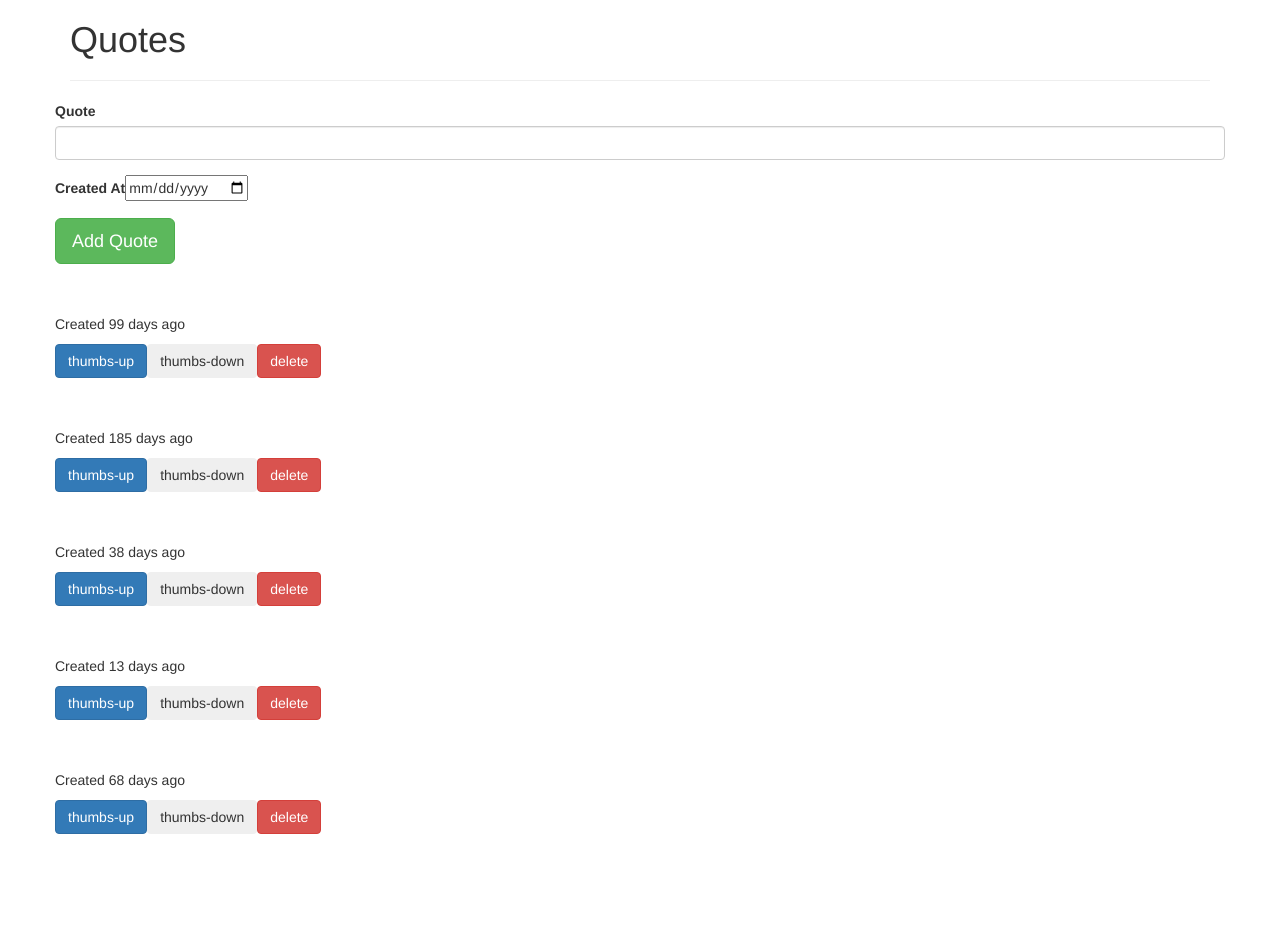
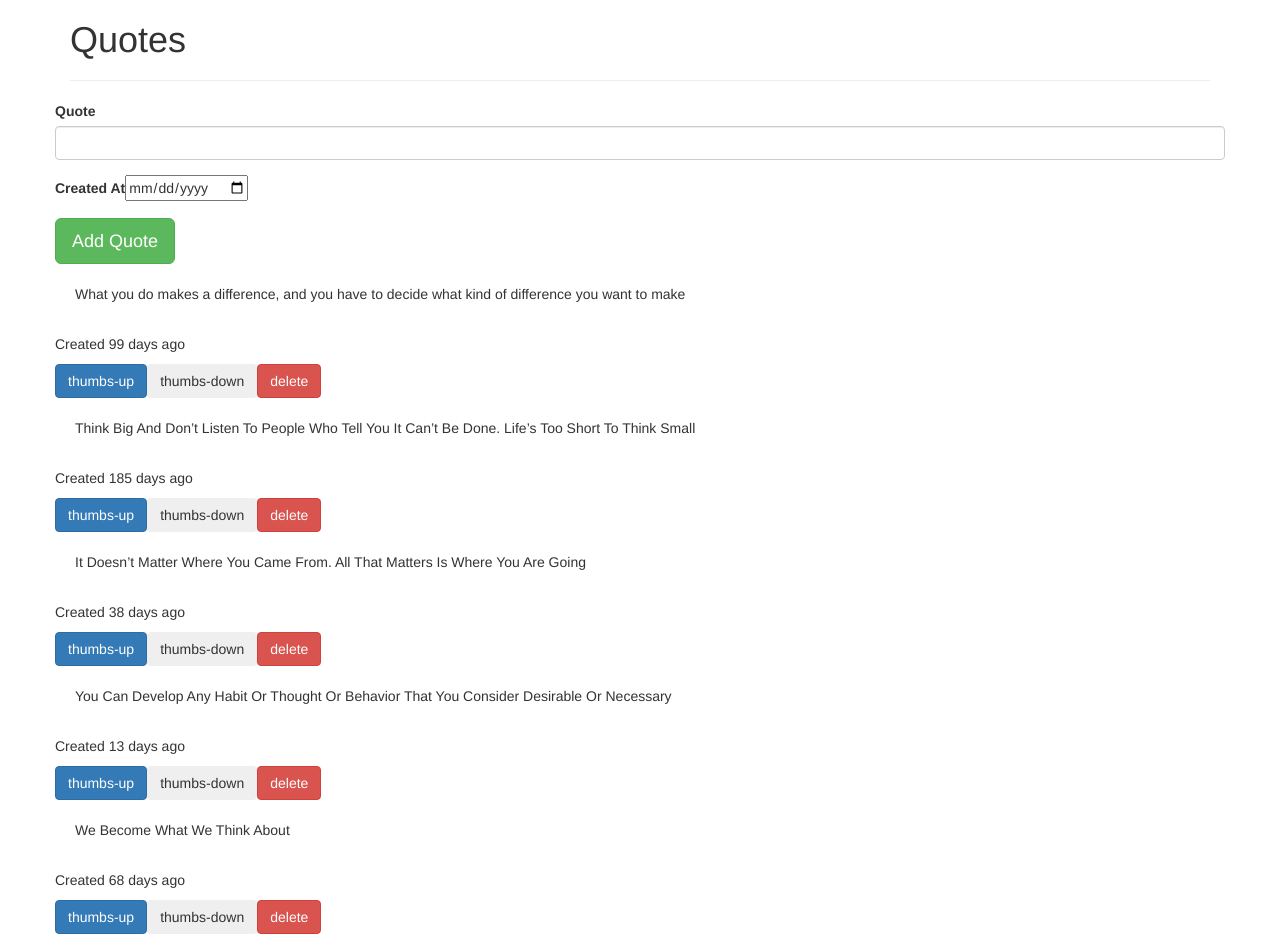
Before and after one commit to pascaloseko/quotes, an Angular app: page / in a window 1280 px wide. Before the commit the page ends 834 px from the top, so only its background shows below. Built offline with nearby package versions, Linux system fonts and the light colour scheme.

Commit message:
finished phase 5

```diff
--- a/src/app/quotes/quotes.component.html
+++ b/src/app/quotes/quotes.component.html
@@ -5,7 +5,7 @@
   <app-quote-form (addQuotes)="addNewQuote($event)"></app-quote-form>
 </div>
 <div class="row" *ngFor="let quote of quotes;let i = 'index'">
-  <p style="padding:20px">{{quote.title}}</p>
+  <p style="padding:20px">{{quote.name}}</p>
   <p>Created {{quote.completeDate|dateCount}} days ago</p>
   <!-- <p>{{quote.rating}}</p> -->
   <button class="btn btn-primary" (click)='upvote(i)'>thumbs-up</button>
```
Also changed, not shown: 5 other files (tests, documents, lock files or other folders).
